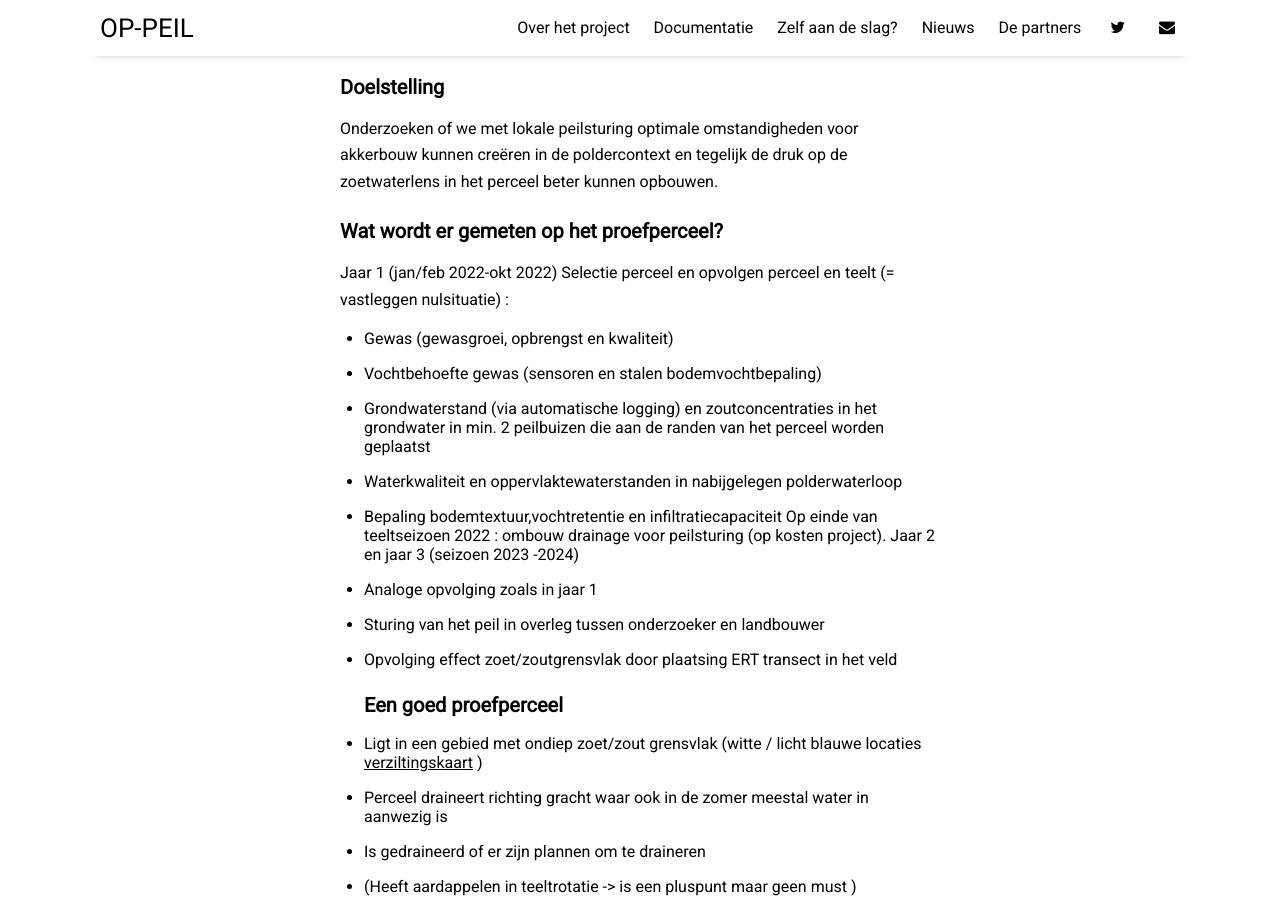
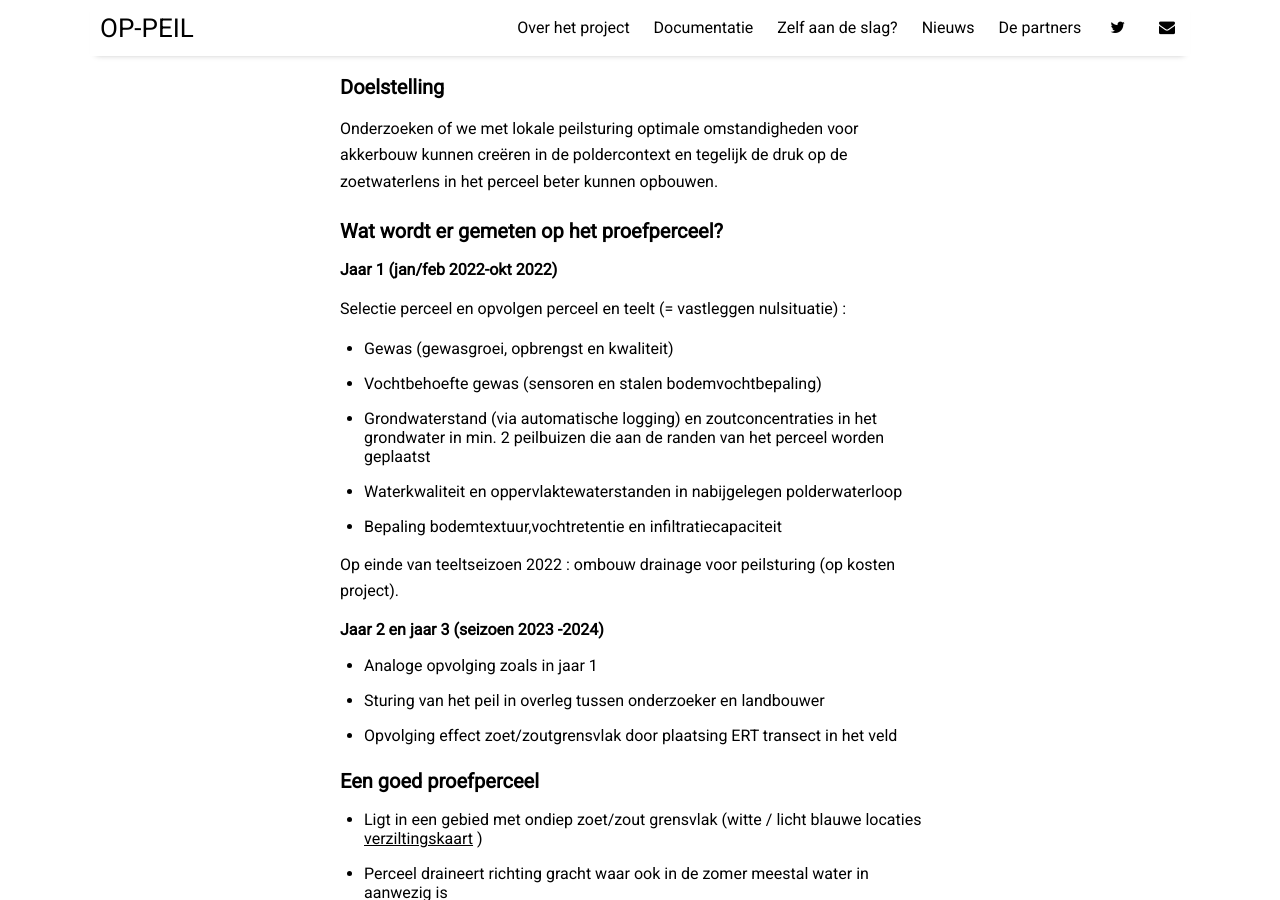
Before and after one commit to sarahgarre/op-peil, a Jekyll site: the page built from _posts/2021-10-29-op-zoek-naar-perceel.md, in a window 1280 px wide and 900 px high, scrolled down 1835 px. Built offline with Jekyll 4.4.1, drawn with Linux system fonts in a browser that asks for light colours; nearby versions of some CDN libraries.

```diff
--- a/_posts/2021-10-29-op-zoek-naar-perceel.md
+++ b/_posts/2021-10-29-op-zoek-naar-perceel.md
@@ -29,18 +29,22 @@ Daarnaast zal er ook een begeleidingstraject zijn voor landbouwers in heel Vlaan
 ### Doelstelling
 Onderzoeken of we met lokale peilsturing optimale omstandigheden voor akkerbouw kunnen creëren in de poldercontext en tegelijk de druk op de zoetwaterlens in het perceel beter kunnen opbouwen.
 ### Wat wordt er gemeten op het proefperceel?
-Jaar 1 (jan/feb 2022-okt 2022)
+#### Jaar 1 (jan/feb 2022-okt 2022)
 Selectie perceel en opvolgen perceel en teelt (= vastleggen nulsituatie) :
 *	Gewas (gewasgroei, opbrengst en kwaliteit)
 *	Vochtbehoefte gewas (sensoren en stalen bodemvochtbepaling)
 *	Grondwaterstand (via automatische logging) en zoutconcentraties in het grondwater in min. 2 peilbuizen die aan de randen van het perceel worden geplaatst
 *	Waterkwaliteit en oppervlaktewaterstanden in nabijgelegen polderwaterloop
 *	Bepaling bodemtextuur,vochtretentie en infiltratiecapaciteit
+
 Op einde van teeltseizoen 2022 : ombouw drainage voor peilsturing (op kosten project).
-Jaar 2 en jaar 3 (seizoen 2023 -2024)
+
+#### Jaar 2 en jaar 3 (seizoen 2023 -2024)
 *	Analoge opvolging zoals in jaar 1
 *	Sturing van het peil in overleg tussen onderzoeker en landbouwer
 *	Opvolging effect zoet/zoutgrensvlak door plaatsing ERT transect in het veld
+
+
 ### Een goed proefperceel
 *	Ligt in een gebied met ondiep zoet/zout grensvlak (witte / licht blauwe locaties  [verziltingskaart](https://www.dov.vlaanderen.be/portaal/?module=verkenner&pos=64950.3%2C221835.8&res=9.800000000030865&layers=n%3Aomwrgbmrvl%3Bo%3Aref%2Cn%3Agrb_sel%3Bo%3Aref%2Cn%3Ato%5C%3Ato_topnzw_2009_raster_10k_tr%3Bo%3Aref%3Bt%3Awms%3Bv%3An%2Cn%3Agw_varia%5C%3Averzilting%3Bo%3Adov%3Bt%3Awms%3Bv%3An%2Cn%3Agw_varia%5C%3Averziltingskaart_2014_2017_con_mmv%3Bo%3Adov%3Bt%3Awms%3Bv%3An%2Cn%3Agw_varia%5C%3Averziltingskaart_2014_2017_con_mtaw%3Bo%3Adov%3Bt%3Awms%3Bv%3An%2Cn%3Agw_varia%5C%3Averziltingskaart_2014_2017_opt_mtaw%3Bo%3Adov%3Bt%3Awms%3Bv%3An%2Cn%3Agw_varia%5C%3Averziltingskaart_2014_2017_opt_mmv%3Bo%3Adov%3Bt%3Awms%3Bop%3A0.75%2Cn%3Agw_varia%5C%3Averziltingskaart_2017_datapunten%3Bo%3Adov%3Bt%3Awms) )
 *	Perceel draineert richting gracht waar ook in de zomer meestal water in aanwezig is
```
